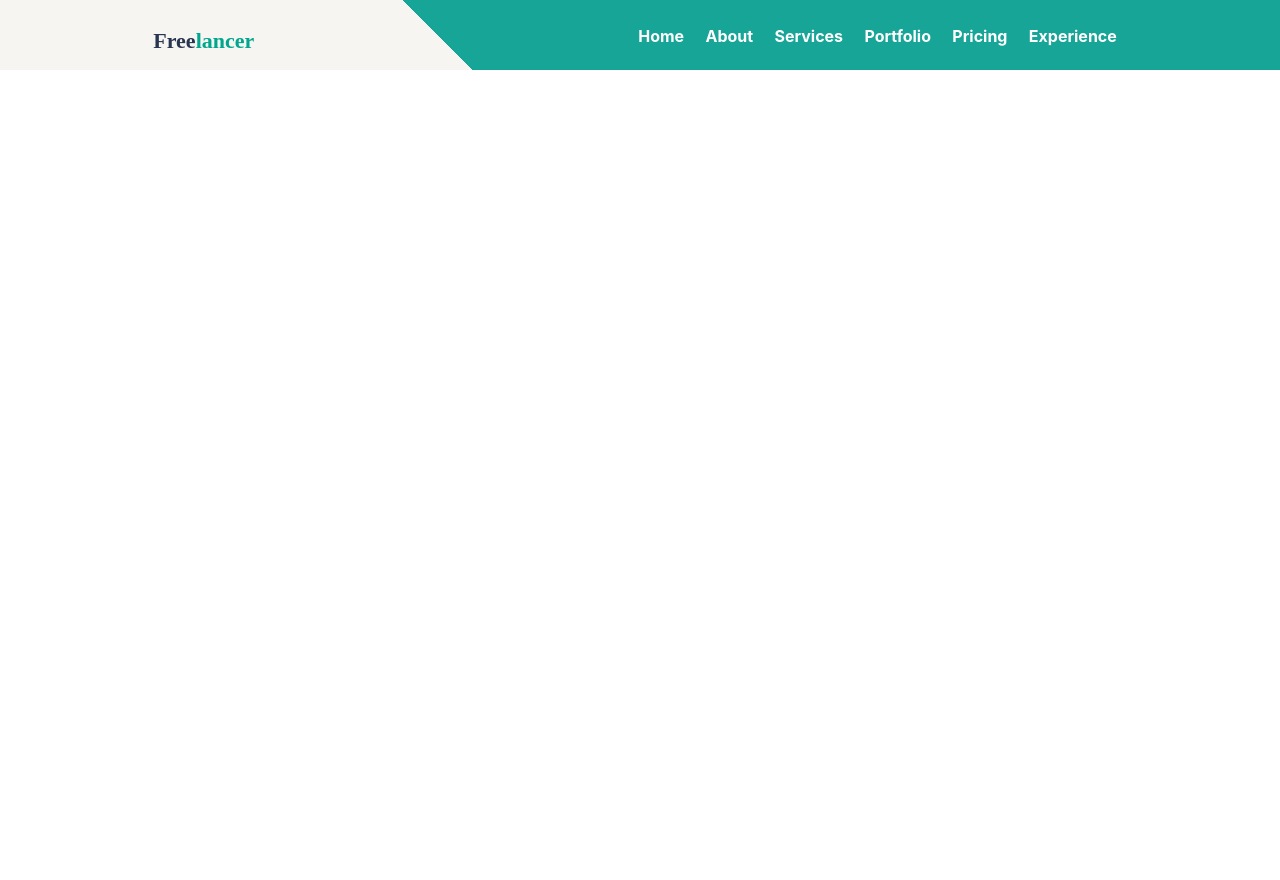
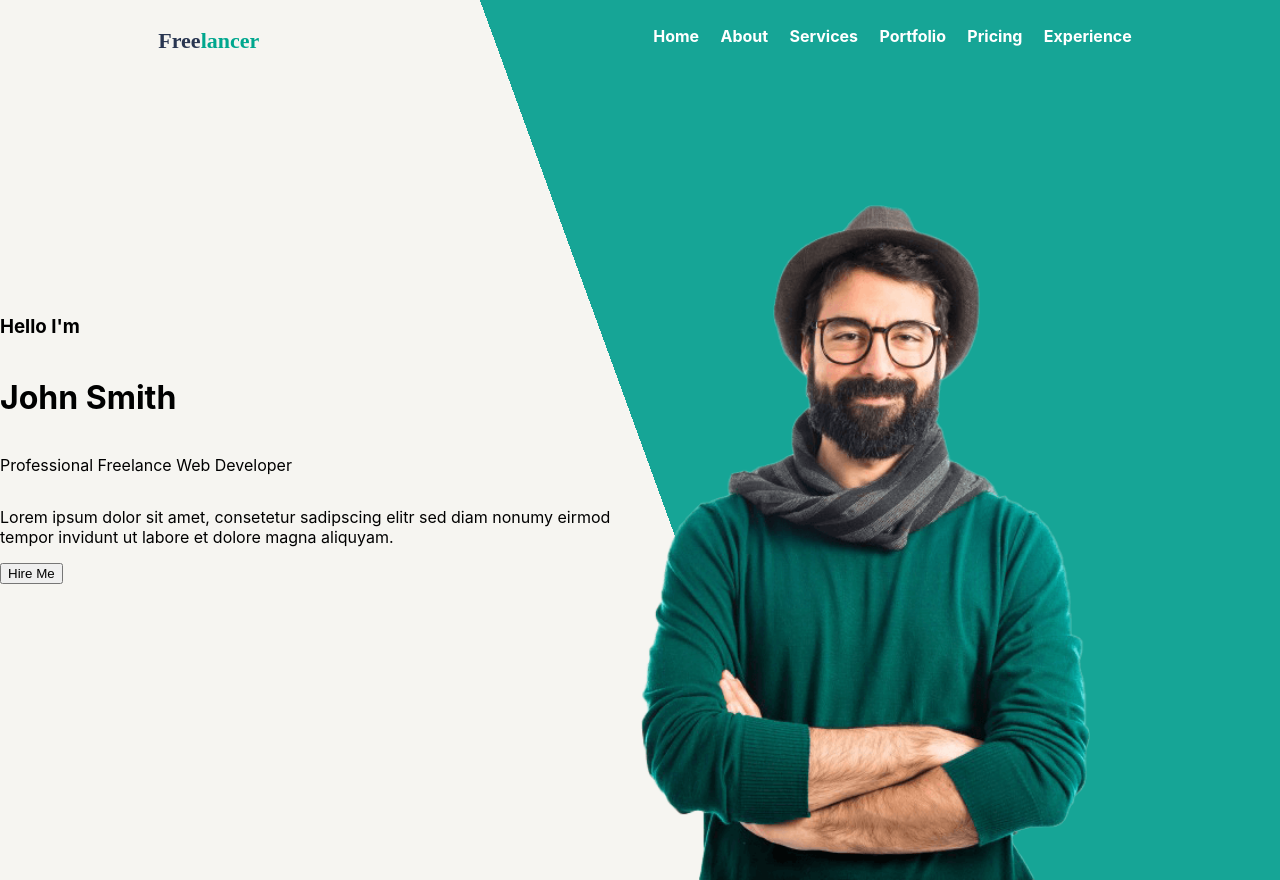
Before and after one commit to Sherlock-HolmesJM/portfolio, a React (Create React App) app: page / in a window 1280 px wide. Before the commit the page ends 800 px from the top, so only its background shows below. Built offline with nearby package versions, Linux system fonts and the light colour scheme.

Commit message:
update...

```diff
--- a/src/App.css
+++ b/src/App.css
@@ -1,10 +1,6 @@
 * {
    --border: 1px solid blue;
-}
-body {
-   background: #f6f5f1;
-   background: linear-gradient(45deg, #f6f5f1 35%, #16a596 35%,#16a596 100%);
-   background-repeat: no-repeat;
+   /* box-sizing: border-box; */
 }
 
 .background {
@@ -13,9 +9,3 @@ body {
    left: 0;
    z-index: 0;
 }
-
-@media only screen and (max-width: 989px) {
-   body {
-      background: #f6f5f1;
-   }
-}
--- a/src/App.tsx
+++ b/src/App.tsx
@@ -1,10 +1,16 @@
-import React, { useCallback } from 'react';
+import React, { useCallback, useState } from 'react';
+import { useViewportScroll } from 'framer-motion';
+import Header from './components/Header';
+import Home from './components/Home';
+import log from './logger';
 import './App.css';
-import Header from './components/Header';
-// import log from './logger';
 // import Particles from './particles/particles.min.js';
 
 function App() {
+
+  // const scrollView = useViewportScroll();
+
+  // log(scrollView);
 
   // const canvas = useCallback(node => {
 
@@ -26,12 +32,18 @@ function App() {
 
   // }, []);
 
+  const mediaQuery = window.matchMedia('(max-width: 989px)');
+  const [matches, setMatches] = useState(mediaQuery.matches);
 
+  mediaQuery.addEventListener('change', () => {
+    if (matches !== mediaQuery.matches) setMatches(mediaQuery.matches);
+  });
 
   return (
     <div className="App">
-      <Header />
+      <Header matches={matches} />
 
+      <Home matches={matches} />
       {/* <canvas ref={canvas} className="background"></canvas> */}
     </div>
   );
--- a/src/components/Header.css
+++ /dev/null
@@ -1,42 +0,0 @@
-@font-face {
-   font-family: 'Fira Sans';
-   font-style: normal;
-   font-weight: 300;
-   src: local('../fonts/firasans-black-webfont.woff'), format('woff');
- }
-
- .header--sticky {
-   position: sticky;
-   top: 0;
-   background: #ffffff;
- }
-
-.header {
-   /* position: relative;
-   top: 0; */
-   display: flex;
-   justify-content: space-around;
-   height: 50px;
-   padding: 10px;
-   z-index: 111;
-}
-
-.header__logoDiv {
-   width: 150px;
-}
-
-.header__logo {
-   padding-top: 15px;
-}
-
-/* ===============================
-   ======== MEDIA QUERIES ========
-   =============================== */
-
-@media only screen and (max-width: 989px) {
-   .header {
-      justify-content: space-between;
-      padding-left: 5%;
-      padding-right: 8%;
-   }
-}
--- a/src/components/Header.tsx
+++ b/src/components/Header.tsx
@@ -1,21 +1,26 @@
 import React, { useState } from 'react';
-import './Header.css';
+import { motion, useCycle } from 'framer-motion';
+import styled from 'styled-components';
+import { MenuToggle } from './MenuToggle';
+import log from '../logger';
+import Nav from './Nav';
 import logo from '../logo.svg';
-import { MenuToggle } from './MenuToggle';
-import { motion, useCycle } from 'framer-motion';
-import Nav from './Nav';
-import log from '../logger';
 
-interface Props { }
+interface Props {
+   matches: boolean,
+}
 
 function Header(props: Props) {
+   const { matches } = props;
 
    const [isOpen, toggleOpen] = useCycle(false, true);
    const [sticky, setSticky] = useState(false);
 
    window.addEventListener('scroll', () => {
-      if (window.scrollY === 2 || window.scrollY === 10) {
-        if (!sticky) setSticky(true);
+      if (window.scrollY > 0) {
+        if (sticky === false) {
+           setSticky(true);
+         }
       } else if (window.scrollY === 0) {
          setSticky(false);
       }
@@ -31,25 +36,57 @@ function Header(props: Props) {
       opacity: 1
    }
 
-   const mediaQuery = window.matchMedia('(max-width: 989px)');
-   const [matches, setMatches] = useState(mediaQuery.matches);
-
-   mediaQuery.addEventListener('change', e => { if (matches !== e.matches) setMatches(e.matches) });
-
    return (
-      <motion.header className={`header ${sticky ? 'header--sticky' : ''} `}
+      <HeaderComp className={sticky ? 'header--sticky' : ''}
          initial={false}
          animate={!matches ? "keep" : isOpen ? "open" : "closed"}
+         sticky={sticky}
+         matches={matches}
       >
-         <div className="header__logoDiv">
-            <motion.img initial={logoInit} animate={logoVariant} src={logo} alt="logo" className="header__logo"/>
-         </div>
+         <Div>
+            <Img initial={logoInit} animate={logoVariant} src={logo} alt="logo" />
+         </Div>
 
-         <Nav />
+         <Nav sticky={sticky} />
 
          <MenuToggle toggle={() => toggleOpen() } />
-      </motion.header>
+      </HeaderComp>
    )
 }
 
+const HeaderComp = styled(motion.header)<{ sticky: boolean, matches: boolean }>`
+   position: ${props => props.sticky ? 'sticky' : 'absolute'};
+   top: 0;
+   display: flex;
+   justify-content: space-around;
+   height: 100px;
+   width: 100%;
+   padding: 10px;
+   transition: all .6s;
+   z-index: 111;
+
+   &.header--sticky {
+      height: 50px;
+      background: #fff;
+      border-radius: 0px;
+      box-shadow:   5px 5px 10px #d9d9d9,
+      -5px -5px 10px #ffffff;
+   }
+
+   @media only screen and (max-width: 989px) {
+      justify-content: space-between;
+      padding-left: 5%;
+      padding-right: 8%;
+   }
+`;
+
+const Div = styled.div`
+   width: 150px;
+`;
+
+const Img = styled(motion.img)`
+   // float: left;
+   padding-top: 15px;
+`;
+
 export default Header;
--- /dev/null
+++ b/src/components/Home.tsx
@@ -0,0 +1,68 @@
+import React, { useCallback } from 'react';
+import styled from 'styled-components';
+import { motion, useViewportScroll } from 'framer-motion';
+import log from '../logger';
+import hero from '../hero.png';
+
+interface Props {
+   matches: boolean
+}
+
+function Home(props: Props) {
+   const { matches } = props;
+
+   const ref = useCallback(node => {
+      if (node) log(node.offsetTop);
+   }, []);
+
+   return (
+      <HomeComp ref={ref} matches={matches}>
+         <Div1>
+            <h3>Hello I'm</h3>
+            <h1>John Smith</h1>
+
+            <p>Professional Freelance Web Developer</p>
+
+            <p>Lorem ipsum dolor sit amet, consetetur sadipscing elitr sed diam nonumy eirmod tempor invidunt ut labore et dolore magna aliquyam.</p>
+
+            <button>Hire Me</button>
+         </Div1>
+
+         <Div2>
+            <Img src={hero} alt="hero" />
+         </Div2>
+      </HomeComp>
+   )
+}
+
+const linear_grad = 'linear-gradient(70deg, rgba(246,245,241,1) 50%, rgba(22,165,150,1) 50%, rgba(22,165,150,1) 100%)';
+
+const HomeComp = styled(motion.div)<Props>`
+   overflow: hidden;
+   display: flex;
+   background: ${({ matches }) => matches ? 'rgb(246,245,241)' : linear_grad};
+   background-repeat: no-repeat;
+   height: 110vh;
+`;
+
+const Div1 = styled.div`
+   display: flex;
+   flex-direction: column;
+   justify-content: center;
+   align-items: flex-start;
+   flex-basis: 50%;
+`;
+
+const Div2 = styled(Div1)`
+   flex-basis: 50%;
+   justify-content: flex-end;
+`;
+
+const Img = styled.img`
+   margin-top: 500px;
+   width: 450px;
+`;
+
+
+
+export default Home
--- a/src/components/MenuItem.tsx
+++ b/src/components/MenuItem.tsx
@@ -1,19 +1,21 @@
-import React, { useState } from 'react';
+import React from 'react';
 import { motion } from 'framer-motion';
-//@ts-ignore
 import styled from 'styled-components';
 import log from '../logger';
 
 interface Props {
    name: string,
    path?: string,
+   active: boolean,
+   index: number,
+   sticky: boolean,
+
+   toggleActive: (e: any) => void
 }
 
 function MenuItem(props: Props) {
 
-   const { name } = props;
-
-   const toggleActive = (e: any) => { e.target.classList.toggle('li__a--active'); };
+   const { name, active, index, toggleActive, sticky } = props;
 
    const variants = {
       open: {
@@ -21,7 +23,7 @@ function MenuItem(props: Props) {
         opacity: 1,
       },
       closed: {
-        y: -12,
+        y: -10,
         opacity: 0,
       },
       keep: {
@@ -31,12 +33,14 @@ function MenuItem(props: Props) {
    };
 
    return (
-      <Li className="li"
-         variants={variants}
-      >
-         <A href="./#" className="li__a" onClick={toggleActive}
+      <Li className="li" variants={variants}>
+         <A href="./#" className="li__a"
+            data-index={index}
+            active={active}
+            sticky={sticky}
             whileHover={{scale: 1.1}}
             whileTap={{scale: 0.95}}
+            onClick={toggleActive}
          >
             {name}
             <Span className="li__span"></Span>
@@ -49,20 +53,17 @@ const Li = styled(motion.li)`
    position: relative;
 `;
 
-const A = styled(motion.a)`
+const A = styled(motion.a)<{ active: boolean, sticky: boolean }>`
    font-weight: bold;
    text-decoration: none;
-   color: #fff;
-   :hover .li__span {
+   color: ${props => props.active ? '#16a596' : props.sticky ? '#4c4c4c' :  '#fff'};
+   &:hover .li__span {
       border: 1px dashed #fff;
       width: 97%;
    }
-   .li__a--active {
-      color: #16a596;
-   }
 
    @media only screen and (max-width: 989px) {
-      color: #4c4c4c;
+      color: ${(props) => props.active ? '#16a596' :  '#4c4c4c'};
       :hover { color: #16a596; }
    }
 `;
--- a/src/components/Nav.tsx
+++ b/src/components/Nav.tsx
@@ -2,29 +2,38 @@ import React, { useState } from 'react';
 import styled from 'styled-components';
 import { motion } from 'framer-motion';
 import MenuItem from './MenuItem';
+import log from '../logger';
 
-interface Props {}
+interface Props {
+   sticky: boolean,
+ }
 
 function Nav(props: Props) {
-   // const {} = props
+   const { sticky } = props;
 
-   const menuItems = ['Home', 'About', 'Services', 'Portfolio', 'Pricing', 'Experience'];
+   const [itemsState, setItemsState] = useState([false, false, false, false, false, false]);
+   const items = ['Home', 'About', 'Services', 'Portfolio', 'Pricing', 'Experience'];
+
+   const toggleActive = (e: any) => {
+      const index = parseInt(e.target.dataset.index);
+      const tempState = [false, false, false, false, false, false];
+      tempState[index] = index === 0 ? false : true;
+
+      setItemsState([...tempState]);
+   };
 
    const variants = {
       open: {
-         translateY: 50,
-         height: '150px',
          opacity: 1,
-        transition: { staggerChildren: 0.07, stagger: 0.05 }
+         height: 150,
+         transition: { staggerChildren: 0.07, stagger: 0.05 }
       },
       closed: {
-         translateY: 0,
-         height: '100px',
          opacity: 0,
-        transition: { staggerChildren: 0.05, staggerDirection: -1, stagger: 0.03, delay: 0.2 }
+         height: 0,
+         transition: { staggerChildren: 0.05, staggerDirection: -1, delay: 0.3 }
       },
       keep: {
-         translateY: 0,
          height: '20px',
          opacity: 1,
       }
@@ -32,7 +41,12 @@ function Nav(props: Props) {
 
    return (
       <Ul className="ul" variants={variants}>
-         {menuItems.map((item, index) => <MenuItem key={index} name={item} />)}
+         {items.map((item, index) => <MenuItem key={index}
+                                               index={index}
+                                               active={itemsState[index]}
+                                               name={item}
+                                               sticky={sticky}
+                                               toggleActive={toggleActive} />)}
       </Ul>
    )
 }
@@ -46,8 +60,8 @@ const Ul = styled(motion.ul)`
    @media only screen and (max-width: 989px) {
       flex-direction: column;
       width: 100%;
-      height: 150px;
       padding: 10px;
+      transform: translateY(50px);
       margin: 0px -30px 0 -150px;
       background: #fff;
    }
```
Also changed, not shown: 2 other files (tests, documents, lock files or other folders).
